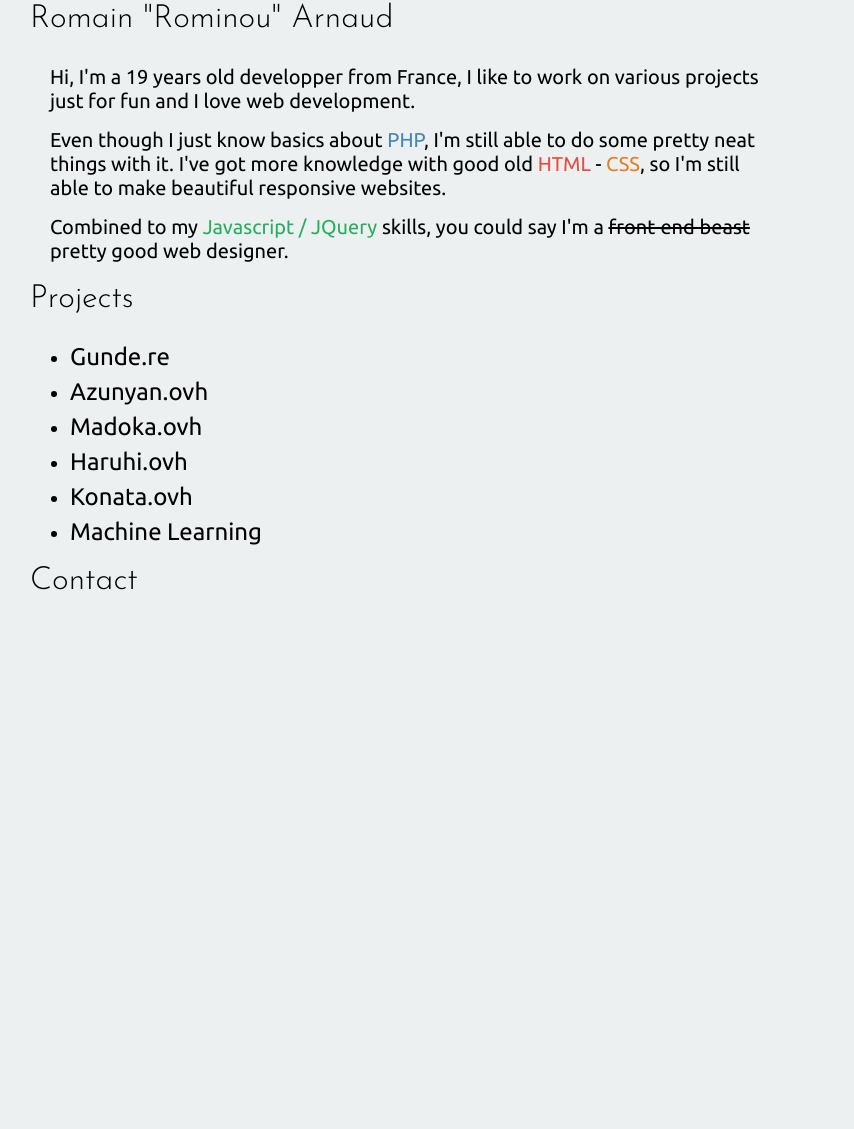
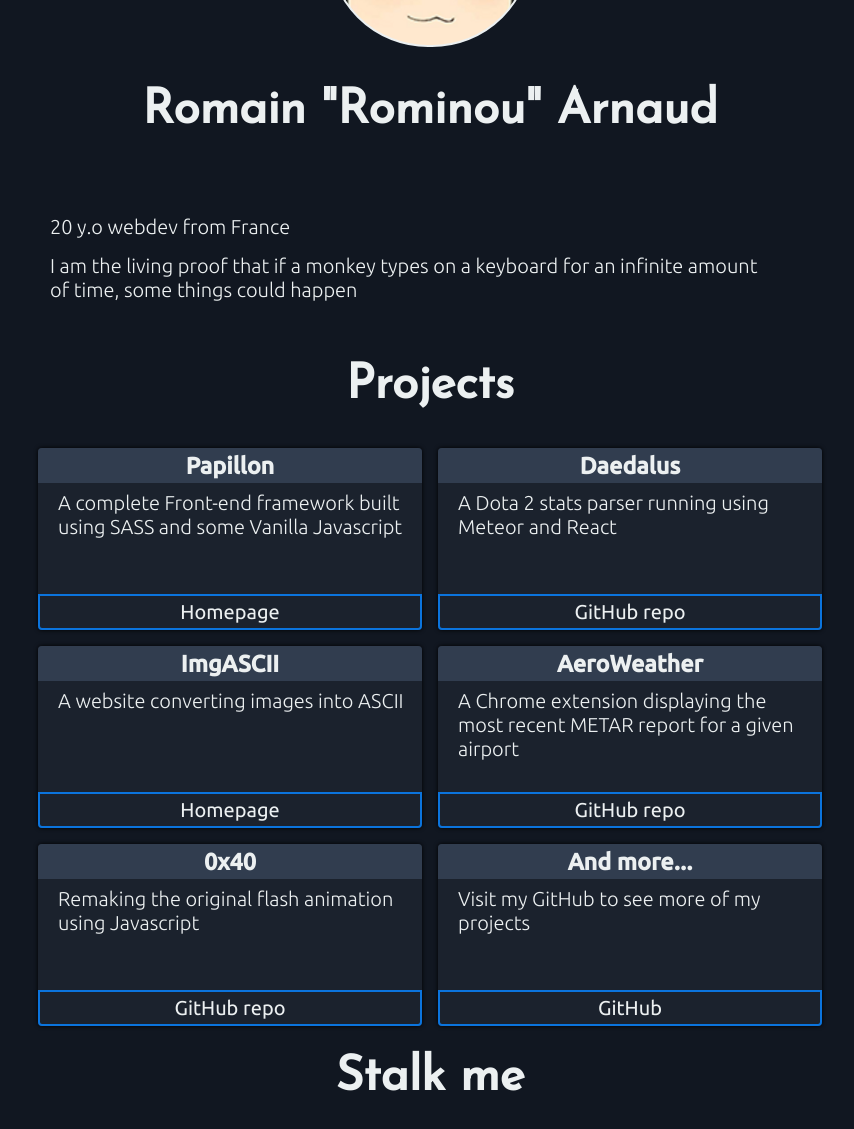
Before and after one commit to Rominou34/rominou, a plain HTML site: page index.html in a window 1280 px wide. Shown: the part 277-1406 px from the top of the page, without its empty margins (210-1064 px from the left). Before the commit the page ends 1009 px from the top, so only its background shows below. Drawn offline with Linux system fonts and the light colour scheme; a web font is replaced by a local one.

```diff
--- a/css/style.css
+++ b/css/style.css
@@ -20,7 +20,8 @@ html, body {
   width: 100%;
   min-height: 100%;
   font-family: Ubuntu, sans serif;
-  background-color: #ecf0f1;
+  background-color: #111721;
+  color: #ecf0f1;
 }
 
 /* Why can't we automatize this shit already ? */
@@ -41,10 +42,9 @@ html, body, p, h1, h2, h3, h4, h5 {
   height: 50vw;
   max-width: 200px;
   max-height: 200px;
-  margin: 40px auto;
-  /*border: 1px solid #1D628B;*/
-  -webkit-box-shadow: 0 0 2px 1px #1D628B;
-  box-shadow: 0 0 2px 1px #1D628B;
+  margin: 120px auto;
+  margin-bottom: 40px;
+  border: 2px solid #ecf0f1;
   border-radius: 100px;
   -webkit-border-radius: 100px;
   -moz-border-radius: 100px;
@@ -60,7 +60,7 @@ html, body, p, h1, h2, h3, h4, h5 {
 
 #bubble {
   position: absolute;
-  right: 25%;
+  right: 12%;
   top: 100px;
   width: 200px;
   height: 40px;
@@ -73,10 +73,10 @@ html, body, p, h1, h2, h3, h4, h5 {
 }
 
 #lab-link {
-  width: 7vw;
-  height: 7vw;
-  max-width: 200px;
-  max-height: 200px;
+  max-width: 20vw;
+  max-height: 20vw;
+  width: 80px;
+  height: 80px;
   display: block;
   position: absolute;
   left: 5px;
@@ -100,12 +100,22 @@ html, body, p, h1, h2, h3, h4, h5 {
 
 .title {
   font-family: Josefin Sans;
-  font-weight: 300;
-  font-size: 32px;
+  font-weight: 800;
+  font-size: 48px;
   margin-bottom: 30px;
   margin-top: 20px;
+  text-align: center;
+  display: block;
   animation: leftSlide 0.5s 0.2s ease-in-out;
   animation-fill-mode: both;
+}
+
+#main-title {
+  margin-bottom: 80px;
+}
+
+p {
+  font-weight: 200;
 }
 
 
@@ -125,92 +135,86 @@ html, body, p, h1, h2, h3, h4, h5 {
 }
 
 /*--- INTRO ---*/
-
-/* SPANS */
-#html {
-  color: #e74c3c;
-}
-
-#css {
-  color: #e67e22;
-}
-
-#php {
-  color: #4387B5;
-}
-
-#js {
-  color: #27ae60;
-}
-
-.false-shit {
-  text-decoration: line-through;
+#intro {
+  margin: 60px 0;
 }
 
 /*--- PROJECTS ---*/
 
-li {
-  line-height: 24px;
-  margin-top: 10px;
-  margin-bottom: 10px;
-  animation: leftSlide 0.5s 0.2s ease-in-out;
-  animation-fill-mode: both;
-}
-
-li a {
-  font-size: 24px;
-  color: #000;
-  text-decoration: none;
-  margin-right: 5px;
-}
-
-li span {
-  font-size: 24px;
-}
-
-.projectIcon:hover {
-  color: #2980b9;
-  cursor: pointer;
+.projects-container {
+  width: 100%;
+  display: flex;
+  justify-content: space-between;
+  align-items: stretch;
+  flex-wrap: wrap;
 }
 
 .project {
-  margin-right: 10px;
+  flex-basis: 48%;
+  margin: 1%;
+  background-color: #1b222d;
+  box-sizing: border-box;
+  border-radius: 4px;
+  box-shadow: 0 0 4px #000;
 }
 
-.project-description {
-  width: 80%;
-  max-width: 650px;
-  background-color: #e0e0e0;
-  font-weight: 300;
+.project h3 {
+  text-align: center;
+  background-color: #313d4f;
+  border-radius: 4px 4px 0 0;
+  padding: 4px;
+}
+
+.project p {
   padding: 8px;
-  margin: 10px;
-  border: 1px solid #cfcfcf;
-  border-radius: 2px;
-  animation: plop 0.4s 0s ease-in-out !important;
+  margin: 0;
+  height: 80px;
+  font-weight: 200;
+  text-align: left;
+}
+
+.project a {
+  display: block;
+  width: 100%;
+  border-radius: 0 0 4px 4px;
+  padding: 4px;
+  text-align: center;
+  color: inherit;
+  text-decoration: none;
+  border: 2px solid #0b74dd;
+  vertical-align: bottom;
+  box-sizing: border-box;
+}
+
+.project a:hover {
+  background-color: #0b74dd;
 }
 
 /*--- CONTACT ---*/
 
 #contact {
   width: 100%;
-  max-width: 400px;
-  display: block;
-  margin-left: 20px;
-  margin-bottom: 100px;
+  max-width: 800px;
+  display: flex;
+  margin: 40px 0;
+  justify-content: space-around;
+  align-items: center;
+  flex-wrap: nowrap;
 }
 
 #contact a {
-  color: #000;
+  color: #8c8f91;
+  flex-grow: 0;
+  flex-shrink: 0;
   text-decoration: none;
   font-size: 32px;
   display: inline-block;
-  margin: 10px;
   animation: plop 0.5s 0.2s ease-in-out;
   animation-fill-mode: both;
 }
 
 #contact a:hover {
-  color: #2980b9;
+  color: #0b74dd;
 }
 /* WAIFU WARS */
 
@@ -219,7 +223,13 @@ li span {
   top: 5px;
   right: 10px;
   font-size: 12px;
-  color: #bdc3c7;
+  color: #595c5e;
+}
+
+@media (max-width: 800px) {
+  #lab-label {
+    display: none;
+  }
 }
 
 /* SWEET ANIMATIONS BABY */
--- a/index.html
+++ b/index.html
@@ -8,91 +8,63 @@
 
     <body>
       <p id="waifu">PS: Azunyan Best girl</p>
-      <a href="http://rominou.ovh/lab" id="lab-link">
-        <img src="http://rominou.ovh/img/Test-Tube-100">
-        <p>Go to the lab</p>
+      <a href="./lab" id="lab-link">
+        <img src="./img/Test-Tube-100.png">
+        <p id="lab-label">Go to the lab</p>
       </a>
       <div id="profilePic" onmouseover="displayBubble()" onmouseout="hideBubble()"></div>
       <div id="bubble" style="display: none;">" NYAH "</div>
 
       <div id="content">
         <!-- MY SHITTY PRESENTATION !-->
-        <p class="title">Romain "Rominou" Arnaud</p>
-
-        <p>Hi, I'm a 19 years old developper from France, I like to work on various
-        projects just for fun and I love web development.</p>
-
-        <p>Even though I just know basics about <span id="php">PHP</span>, I'm
-          still able to do some pretty neat things with it. I've got more knowledge
-          with good old <span id="html">HTML</span> - <span id="css">CSS</span>, so
-          I'm still able to make beautiful responsive websites.</p>
-
-        <p>Combined to my <span id="js">Javascript / JQuery</span> skills, you could say I'm a
-          <span class="false-shit">front-end beast</span> pretty good web designer.</p>
+        <h1 class="title" id="main-title">Romain "Rominou" Arnaud</h1>
+        <div id="intro">
+          <p>20 y.o webdev from France</p>
+          <p>
+            I am the living proof that if a monkey types on a keyboard for an
+            infinite amount of time, some things could happen
+          </p>
+        </div>
 
         <!-- MY SHITTY PROJECTS !-->
-        <p class="title">Projects</p>
-          <ul>
-            <li id="gundere-project">
-              <span class="project">Gunde.re</span>
-              <a href="http://gunde.re" class="entypo-globe projectIcon"></a>
-              <span class="entypo-info-circled projectIcon"></span>
-              <p class="project-description" style="display: none;">
-                A website where users can rate the
-                quality of an anime adaptation from a manga ( if it is fidel to the
-                source content )
-              </p>
-            </li>
-            <li id="azunyan-project">
-              <span class="project">Azunyan.ovh</span>
-              <a href="http://azunyan.ovh" class="entypo-globe projectIcon"></a>
-              <span class="entypo-info-circled projectIcon"></span>
-              <p class="project-description" style="display: none">
-                A website serving as a propaganda tool to spread the love form
-                the almighty goddess Azunyan<br/>
-                Just kidding I got the domain for free so I had some fun with it
-              </p>
-            </li>
-            <li id="madoka-project">
-              <span class="project">Madoka.ovh</span>
-              <a href="http://madoka.ovh" class="entypo-globe projectIcon"></a>
-              <span class="entypo-info-circled projectIcon"></span>
-              <p class="project-description" style="display: none">
-                Got the domain for free like Azunyan.ovh so I decided to have
-                some fun with it and do some dank ass shit
-              </p>
-            </li>
-            <li id="haruhi-project">
-              <span class="project">Haruhi.ovh</span>
-              <a href="http://haruhi.ovh" class="entypo-globe projectIcon"></a>
-              <span class="entypo-info-circled projectIcon"></span>
-              <p class="project-description" style="display: none">
-                Got the domain for free like its predecessors, still hasn't decided
-                what swaggy shit I should do with it
-              </p>
-            </li>
-            <li id="konata-project">
-              <span class="project">Konata.ovh</span>
-              <a href="http://konata.ovh" class="entypo-globe projectIcon"></a>
-              <span class="entypo-info-circled projectIcon"></span>
-              <p class="project-description" style="display: none">
-                <i>Blabla free domain</i>, I already have some ideas about the dank
-                shit I'll do on this one
-              </p>
-            </li>
-            <li id="ml-project">
-              <span class="project">Machine Learning</span>
-              <a href="http://rominou.ovh/ml" class="entypo-globe projectIcon"></a>
-              <span class="entypo-info-circled projectIcon"></span>
-              <p class="project-description" style="display: none">
-                A Javascript machine learning algorithm which learns to play a basic game,
-                composed of 2 groups of 4 neurons
-              </p>
-            </li>
-          </ul>
+        <h1 class="title">Projects</h1>
+          <div class="projects-container">
+            <div class="project">
+              <h3>Papillon</h3>
+              <p> A complete Front-end framework built using SASS and some
+              Vanilla Javascript</p>
+              <a href="http://rominou34.github.io/papillon/">Homepage</a>
+            </div>
+            <div class="project">
+              <h3>Daedalus</h3>
+              <p>A Dota 2 stats parser running using Meteor and React</p>
+              <a href="https://github.com/Rominou34/Daedalus">GitHub repo</a>
+            </div>
+            <div class="project">
+              <h3>ImgASCII</h3>
+              <p>A website converting images into ASCII</p>
+              <a href="http://rominou34.github.io/ImgAscii/">Homepage</a>
+            </div>
+            <div class="project">
+              <h3>AeroWeather</h3>
+              <p>A Chrome extension displaying the most recent METAR report
+                for a given airport</p>
+                <a href="https://github.com/Rominou34/AeroWeather">GitHub repo</a>
+            </div>
+            <div class="project">
+              <h3>0x40</h3>
+              <p>Remaking the original flash animation using Javascript</p>
+              <a href="https://github.com/Rominou34/0x40">GitHub repo</a>
+            </div>
+            <div class="project">
+              <h3>And more...</h3>
+              <p>Visit my GitHub to see more of my projects</p>
+              <a href="https://github.com/Rominou34">GitHub</a>
+            </div>
+          </div>
 
         <!-- SHITTY WAYS TO CONTACT ME !-->
-        <p class="title" style="margin-bottom: 10px;">Contact</p>
+        <h1 class="title" style="margin-bottom: 10px;">Stalk me</h1>
         <div id="contact">
           <a href="http://romainarnaud.fr" class="entypo-globe"></a>
           <a href="https://www.facebook.com/romain.arnaud340" class="entypo-facebook"></a>
@@ -102,6 +74,7 @@
           <a href="mailto:ayxiit@gmail.com" class="entypo-mail"></a>
         </div>
       </div>
+
     <script src="js/scripts.js"></script>
     </body>
 </html>
```
Also changed, not shown: 1 other file.
